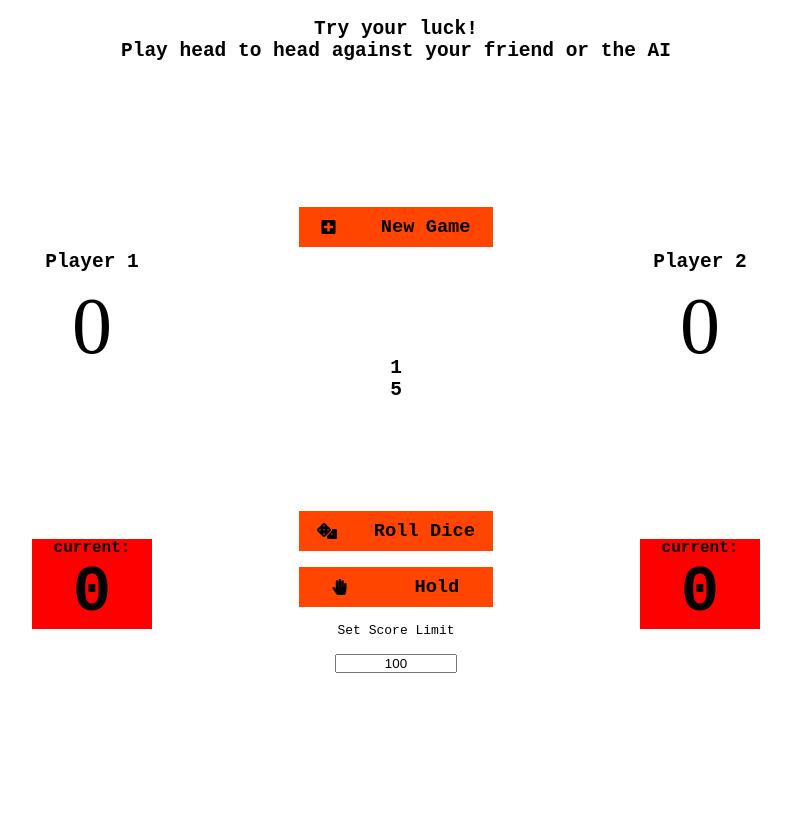
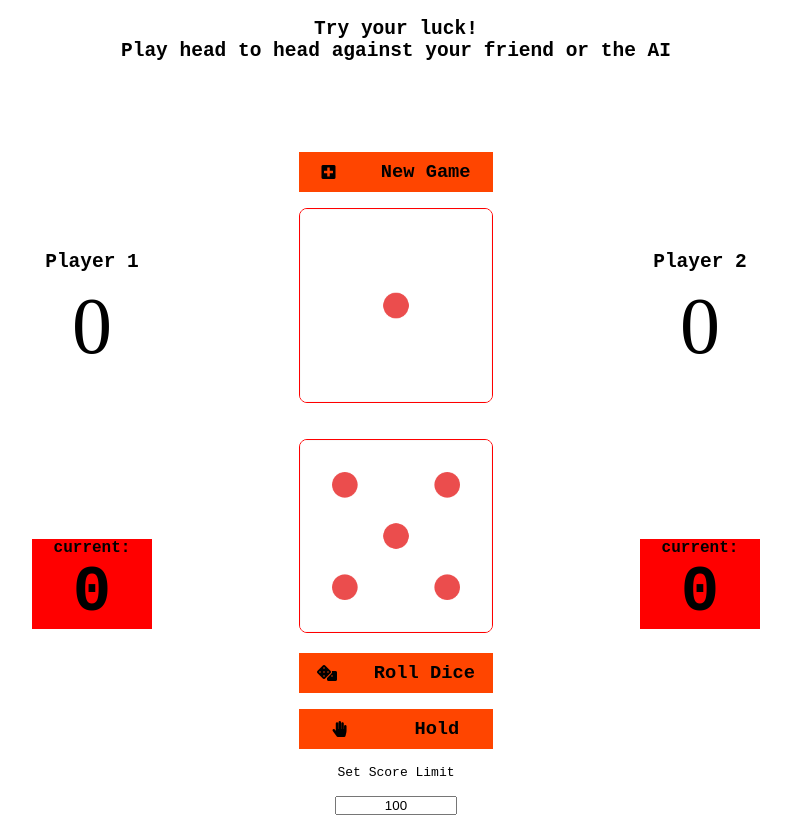
Before and after one commit to YChalfari/Dice-Game, a React (Create React App) app: page / in a window 1280 px wide. Shown: the whole page, without its empty margins (244-1035 px from the left). Built offline with nearby package versions, Linux system fonts and the light colour scheme.

Commit message:
added die images and base style

```diff
--- a/src/common/Die.jsx
+++ b/src/common/Die.jsx
@@ -1,11 +1,26 @@
 import React from "react";
-import GameBoard from "../components/GameBoard";
+import dice_1 from "../images/dice-1.png";
+import dice_2 from "../images/dice-2.png";
+import dice_3 from "../images/dice-3.png";
+import dice_4 from "../images/dice-4.png";
+import dice_5 from "../images/dice-5.png";
+import dice_6 from "../images/dice-6.png";
+
 class Die extends React.Component {
+  images = [dice_1, dice_2, dice_3, dice_4, dice_5, dice_6];
+
   render() {
+    const { value } = this.props;
     return (
-      <h2>
-        {this.props.value ? this.props.value : Math.ceil(Math.random() * 6)}
-      </h2>
+      <img
+        className="die"
+        src={
+          value
+            ? this.images[value - 1]
+            : this.images[Math.ceil(Math.random() * 6) - 1]
+        }
+        alt="die"
+      />
     );
   }
 }
--- a/src/components/gameboard.css
+++ b/src/components/gameboard.css
@@ -27,3 +27,10 @@
   width: 50%;
   text-align: center;
 }
+
+.die {
+  width: 80%;
+  border: 1px red solid;
+  border-radius: 8px;
+  margin: 1rem 0;
+}
```
